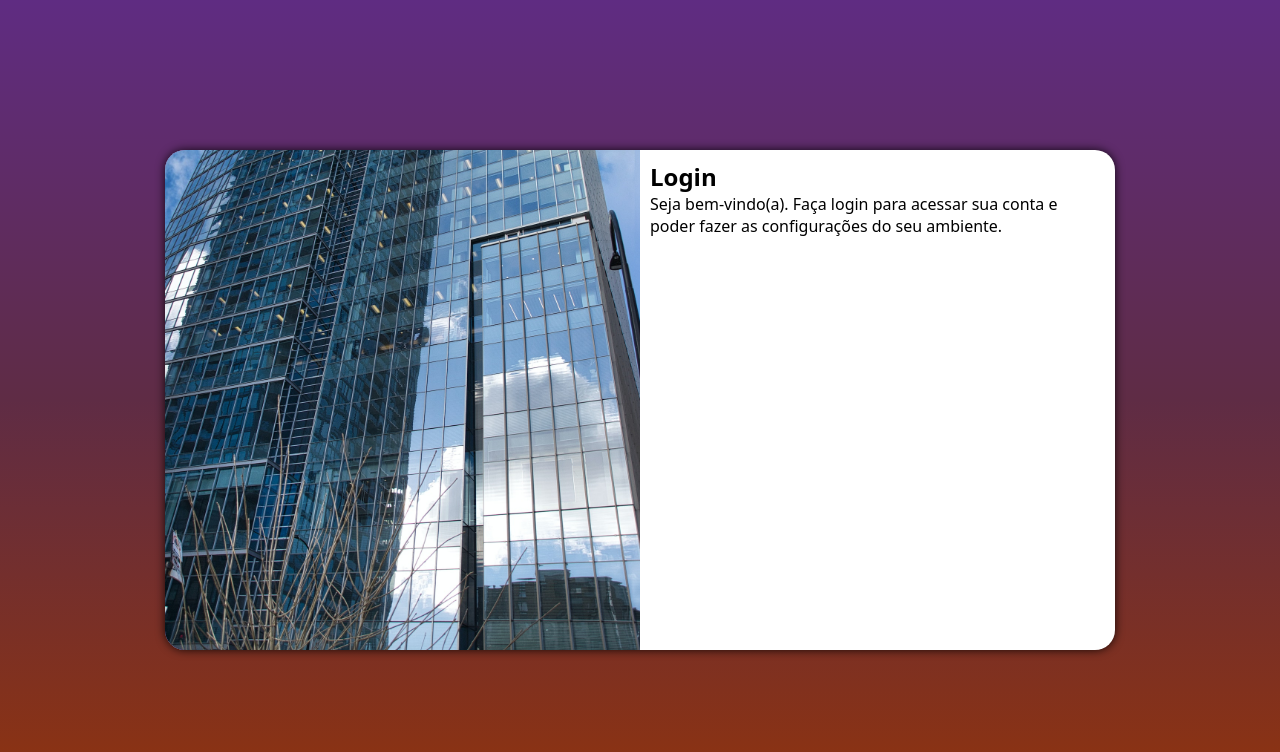
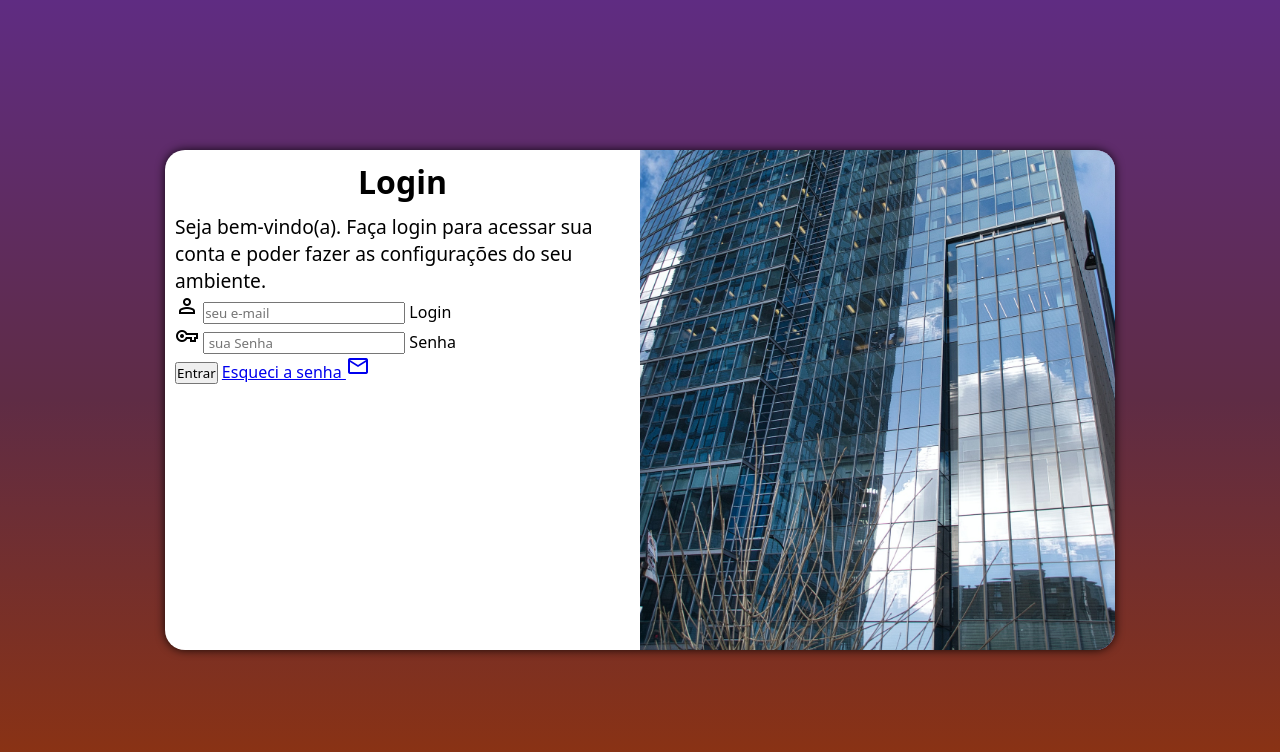
Before and after one commit to MaelRs/projeto-login, a plain HTML site: page index.html in a window 1280 px wide. Drawn offline with nearby package versions, Linux system fonts and the light colour scheme.

Commit message:
Completando formulário

```diff
--- a/estilos/media-query.css
+++ b/estilos/media-query.css
@@ -37,13 +37,20 @@ Grandes telas: acima de 1200px
         width: 950px;
     }
     section#login>div#imagem{
-        float: left;
+        float: right;
         width: 50%;
         height: 100%;
     }
     section#login>div#formulario{
-        float: right;
+        float: left;
         width: 50%;
     }
 
+    div#formulario>h1{
+        font-size: 2em;
+    }
+
+    div#formulario>p{
+        font-size: 1.2em;
+    }
 }
--- a/estilos/style.css
+++ b/estilos/style.css
@@ -31,7 +31,7 @@ section#login{
     overflow: hidden;
 
     background-color: white;
-    width: 250px;
+    width: 253px;
     height: 500px;
     border-radius: 20px;
     box-shadow: 0px 0px 10px rgba(0, 0, 0, 0.850);
@@ -52,6 +52,11 @@ section#login>div#imagem{
 section#login>div#formulario{
     display: block;
     padding: 10px;
-
-
 }
+div#formulario>h1{
+    text-align: center;
+    margin-bottom: 10px;
+}
+div#formulario>p{
+    font-size: 0.8em;
+}
--- a/index.html
+++ b/index.html
@@ -5,6 +5,7 @@
     <meta http-equiv="X-UA-Compatible" content="IE=edge">
     <meta name="viewport" content="width=device-width, initial-scale=1.0">
     <title>TELA LOGIN</title>
+    <link rel="stylesheet" href="https://fonts.googleapis.com/css2?family=Material+Symbols+Outlined:opsz,wght,FILL,GRAD@20..48,100..700,0..1,-50..200" />
     <link rel="stylesheet" href="estilos/style.css">
     <link rel="stylesheet" href="estilos/media-query.css">
 </head>
@@ -21,7 +22,25 @@
                     conta e poder fazer as configurações do seu
                     ambiente.
                 </p>
-                <form action="login.js" method="post">
+                <form action="login.js" method="post" autocomplete="on">
+                    <div class="campo">
+                        <i><span class="material-symbols-outlined">
+                            person
+                            </span></i>
+                        <input type="email" name="login" id="ilogin" placeholder="seu e-mail" autocomplete="email" required maxlength="30">
+                        <label for="ilogin">Login</label>
+                    </div>
+                    <div class="campo">
+                        <i><span class="material-symbols-outlined">
+                            vpn_key
+                            </span></i>
+                        <input type="password" name="senha" id="isenha" placeholder=" sua Senha" autocomplete="current-password" required minlength="8" maxlength="20">
+                        <label for="isenha">Senha</label>
+                    </div>
+                    <input type="submit" value="Entrar">
+                    <a href="esqueci.html">
+                        Esqueci a senha <i class="material-symbols-outlined">mail</i>
+                    </a>
 
                 </form>
             </div>
```
